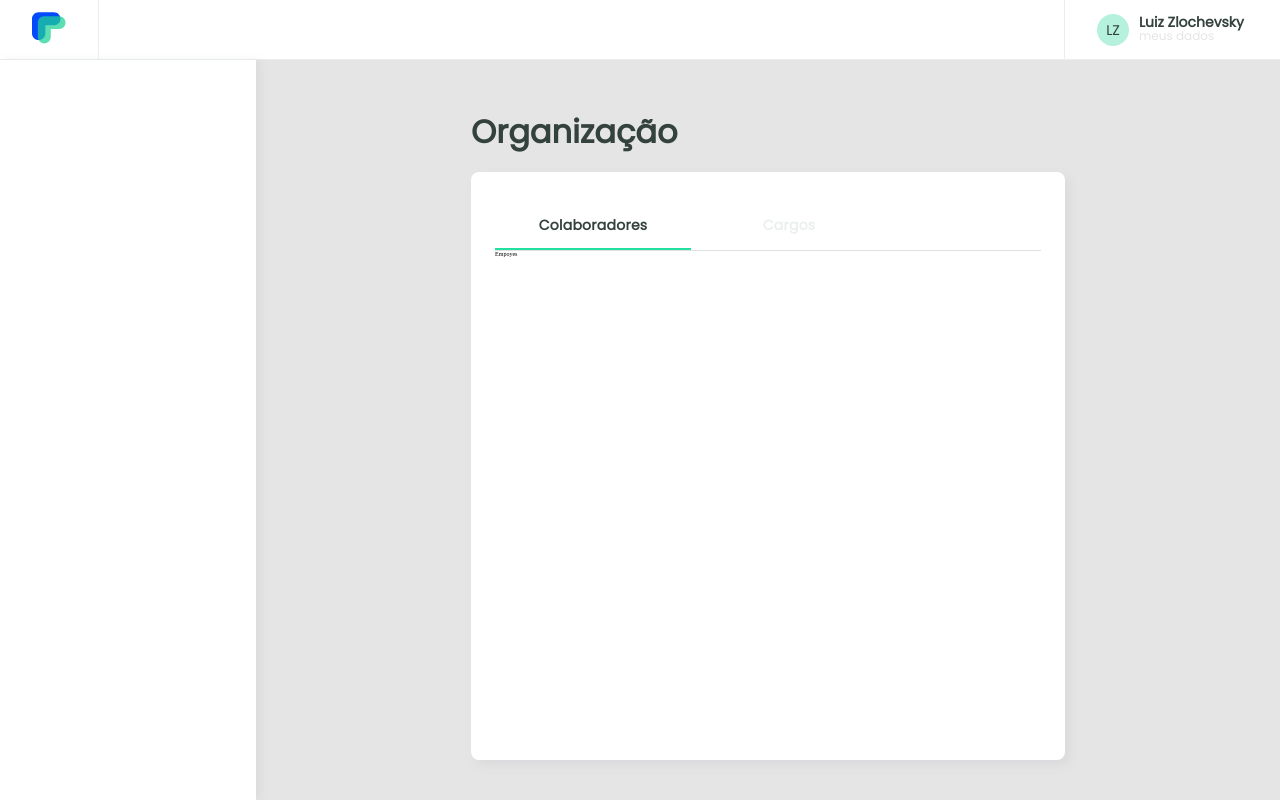
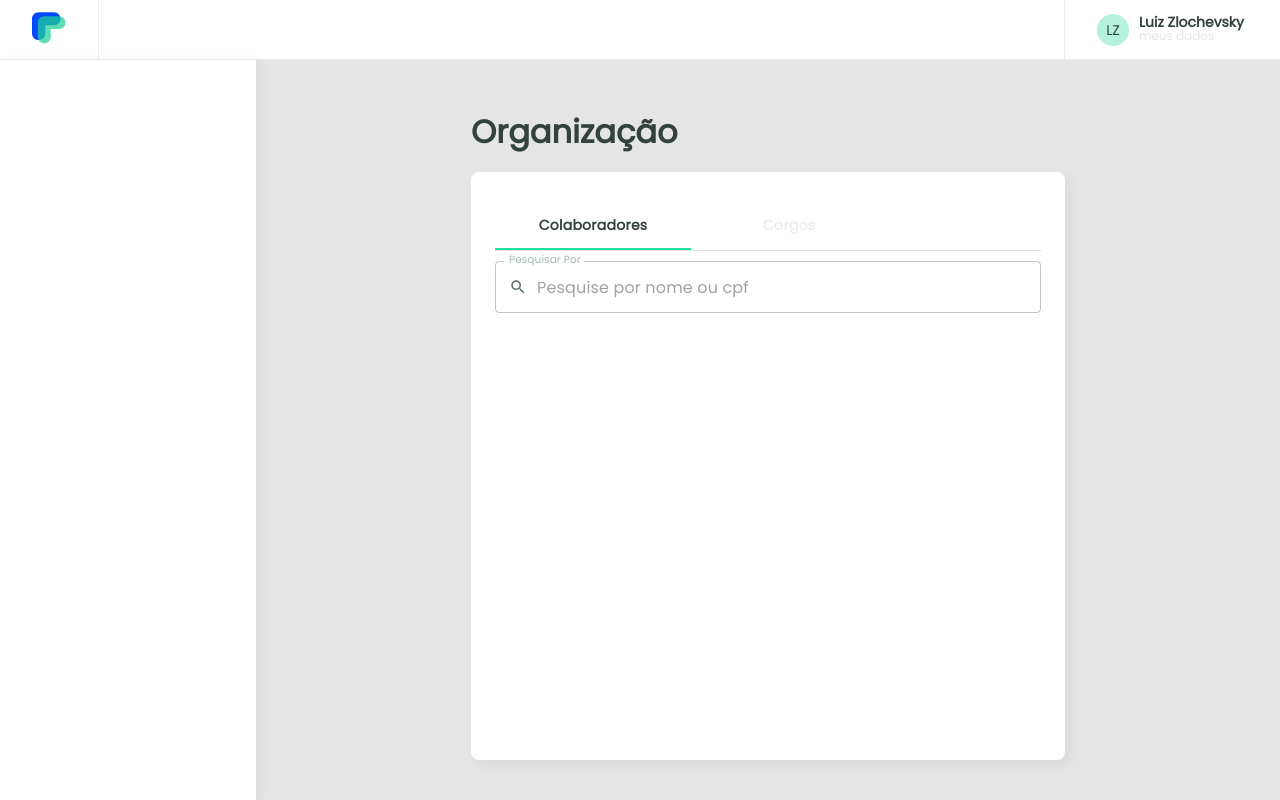
Before and after one commit to sguirodriguez/pedidopago-challenge, a Next.js app: page / in a window 1280 px wide. Built offline with nearby package versions, Linux system fonts and the light colour scheme.

Commit message:
feat: input and tabs

```diff
--- a/package.json
+++ b/package.json
@@ -11,6 +11,7 @@
   "dependencies": {
     "@emotion/react": "^11.9.0",
     "@emotion/styled": "^11.8.1",
+    "@mui/icons-material": "^5.8.2",
     "@mui/material": "^5.8.2",
     "next": "12.1.6",
     "react": "18.1.0",
--- /dev/null
+++ b/src/components/input/input.components.tsx
@@ -0,0 +1,69 @@
+import React, { CSSProperties } from 'react'
+import { InputTextDefault } from './input.styles'
+import { colors } from '../../styles/global'
+import Input from '@mui/material/Input'
+
+interface InputProps {
+  handleChange?: (event: React.ChangeEvent<HTMLInputElement>) => void
+  labelText?: string
+  inputStyle?: CSSProperties
+  inputLabelStyle?: CSSProperties
+  icon?: React.ReactNode
+  type?: string
+  disabled?: boolean
+  placeholderText?: string
+}
+
+const InputText = ({
+  handleChange,
+  labelText,
+  inputStyle,
+  icon,
+  inputLabelStyle,
+  placeholderText,
+  type = 'default',
+  disabled,
+}: InputProps) => {
+  const translatorInputByType = () => {
+    const translatorInput = {
+      default: (
+        <InputTextDefault
+          label={labelText}
+          id="outlined-start-adornment"
+          InputLabelProps={{
+            style: inputLabelStyle || {
+              fontSize: '1.4rem',
+              fontFamily: 'Poppins',
+              height: 18,
+              width: 100,
+              color: colors.inputLabel,
+              fontWeight: 500,
+              backgroundColor: colors.white,
+              zIndex: 100,
+            },
+          }}
+          InputProps={{
+            startAdornment: icon,
+            style: inputStyle || {
+              borderColor: colors.gray,
+              height: 52,
+              fontSize: '1.6rem',
+              fontFamily: 'Poppins',
+            },
+            notched: true,
+          }}
+          onChange={handleChange}
+          placeholder={placeholderText}
+          disabled={disabled}
+        />
+      ),
+      disabled: <Input />,
+    }
+
+    return translatorInput[type as keyof typeof translatorInput]
+  }
+
+  return <>{translatorInputByType()}</>
+}
+
+export default InputText
--- /dev/null
+++ b/src/components/input/input.styles.tsx
@@ -0,0 +1,10 @@
+import styled from '@emotion/styled'
+import { colors } from '../../styles/global'
+import TextField from '@mui/material/TextField'
+
+export const InputTextDefault = styled(TextField)`
+  width: 100%;
+  border-color: ${colors.gray};
+  margin-top: 10px;
+  margin-bottom: 10px;
+`
--- a/src/components/layout/layout.styles.tsx
+++ b/src/components/layout/layout.styles.tsx
@@ -119,16 +119,7 @@ export const Rectangle = styled.div`
   box-shadow: 4px 0px 8px 0px rgba(165, 171, 179, 0.16);
 
   @media (max-width: 1024px) {
-    animation: in-out 2s forwards;
-  }
-
-  @keyframes in-out {
-    from {
-      max-with: 256px;
-    }
-    to {
-      max-width: 0px;
-    }
+    display: none;
   }
 `
 
--- a/src/components/listEmployes/listEmployes.components.tsx
+++ b/src/components/listEmployes/listEmployes.components.tsx
@@ -1,6 +1,24 @@
-import React from 'react'
+import React, { useState } from 'react'
+import Input from '../../components/input/input.components'
+import { IconInput } from './listEmployes.styles'
 
 const ListEmployes = () => {
-  return <div>Empoyes</div>
+  const [searchNameOrCpf, setSearchNameOrCpf] = useState('')
+
+  const handleChange = (event: React.ChangeEvent<HTMLInputElement>) => {
+    console.log('ta vindo-->', event.target.value)
+    setSearchNameOrCpf(event.target.value)
+  }
+
+  return (
+    <div>
+      <Input
+        labelText="Pesquisar Por"
+        placeholderText="Pesquise por nome ou cpf"
+        handleChange={handleChange}
+        icon={<IconInput />}
+      />
+    </div>
+  )
 }
 export default ListEmployes
--- a/src/components/listEmployes/listEmployes.styles.tsx
+++ b/src/components/listEmployes/listEmployes.styles.tsx
@@ -1 +1,15 @@
 import styled from '@emotion/styled'
+import { textDefault } from '../../styles/global'
+import SearchIcon from '@mui/icons-material/Search'
+import { colors } from '../../styles/global'
+
+export const textLabel = styled(textDefault)`
+  font-weight: 500;
+  font-size: 1.4rem;
+`
+export const IconInput = styled(SearchIcon)`
+  height: 18px;
+  width: 18px;
+  color: ${colors.inputIcon};
+  margin-right: 10px;
+`
--- a/src/containers/home/home.screen.tsx
+++ b/src/containers/home/home.screen.tsx
@@ -1,9 +1,8 @@
 import type { NextPage } from 'next'
-import { Title, Dashboard, TabTitle } from './home.styles'
+import { Title, Dashboard, TabTitle, TabItem } from './home.styles'
 import Layout from '../../components/layout/layout.components'
 import React, { useState } from 'react'
 import Tabs from '@mui/material/Tabs'
-import Tab from '@mui/material/Tab'
 import Box from '@mui/material/Box'
 import { colors } from '../../styles/global'
 import ListEmployes from '../../components/listEmployes/listEmployes.components'
@@ -52,15 +51,13 @@ const HomeScreen: NextPage = () => {
                 style: { background: colors.primaryColor },
               }}
             >
-              <Tab
+              <TabItem
                 label={translatorTabLabel(tabIndex, 'Colaboradores')}
                 {...a11yProps(0)}
-                style={{ width: 196 }}
               />
-              <Tab
+              <TabItem
                 label={translatorTabLabel(tabIndex == 0 ? 1 : 0, 'Cargos')}
                 {...a11yProps(1)}
-                style={{ width: 196 }}
               />
             </Tabs>
           </Box>
--- a/src/containers/home/home.styles.tsx
+++ b/src/containers/home/home.styles.tsx
@@ -1,5 +1,6 @@
 import styled from '@emotion/styled'
 import { colors, textDefault } from '../../styles/global'
+import Tab from '@mui/material/Tab'
 
 export const Title = styled(textDefault)`
   font-weight: 600;
@@ -22,3 +23,7 @@ export const TabTitle = styled(textDefault)`
   font-weight: 600;
   text-transform: capitalize;
 `
+
+export const TabItem = styled(Tab)`
+  width: 196px;
+`
--- a/src/styles/global.ts
+++ b/src/styles/global.ts
@@ -25,4 +25,6 @@ export const colors = {
   secondaryColor:'#034AFD',
   statusColor:'#B5F1DD',
   textColor:'#587169',
+  inputLabel:'#A3B8B0',
+  inputIcon:'#587169',
 }
```
Also changed, not shown: 1 other file (tests, documents, lock files or other folders).
